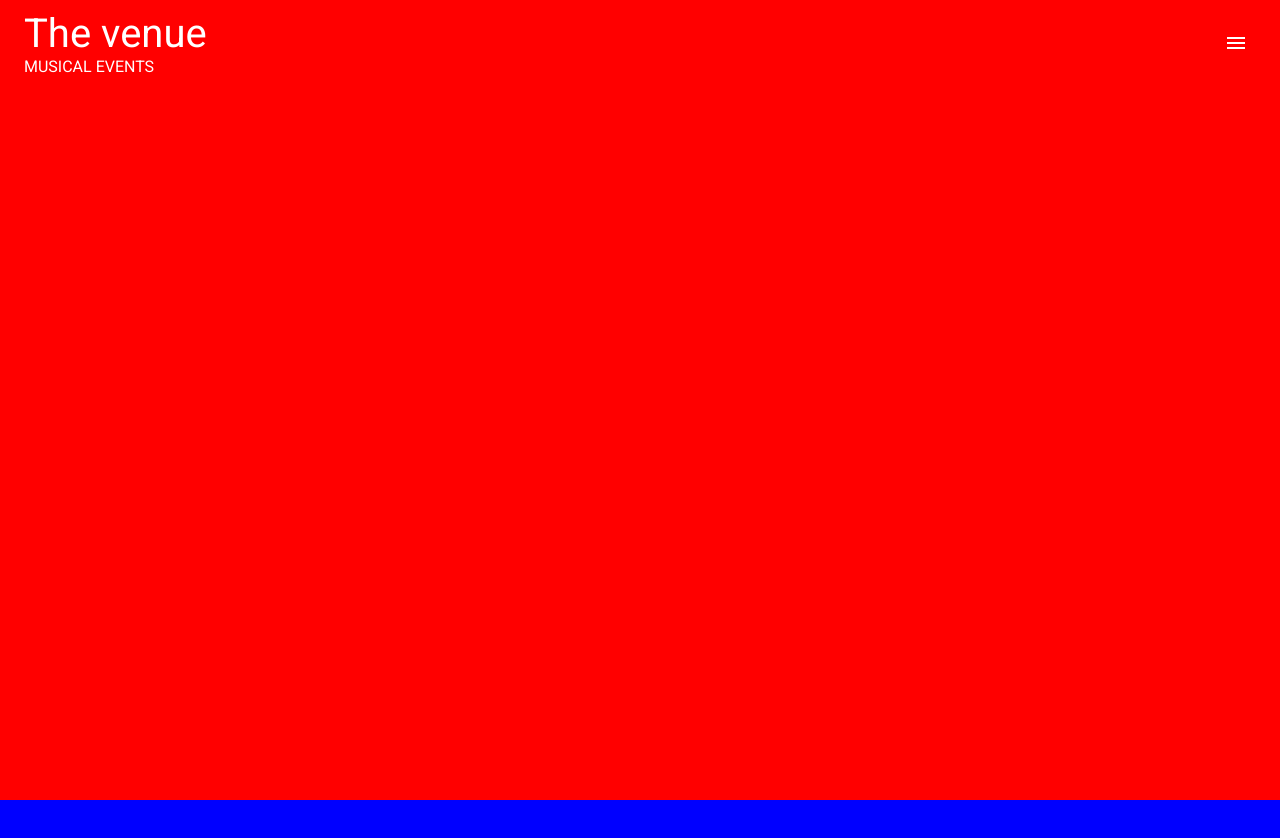
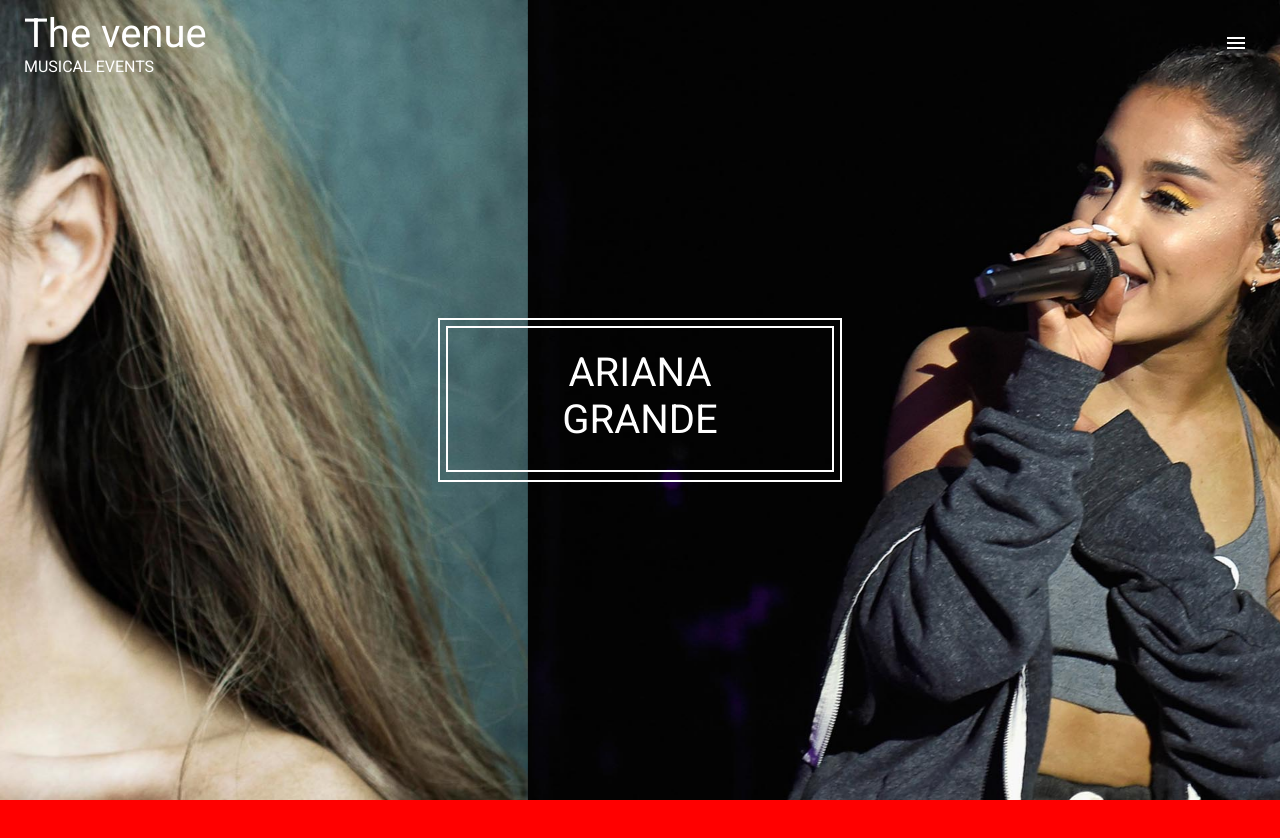
Before and after one commit to khmaladze-tiko/the_venue, a React (Create React App) app: page / in a window 1280 px wide. Shown: the top 838 px of the page. Built offline with nearby package versions, Linux system fonts and the light colour scheme.

Commit message:
add a carrousel

```diff
--- a/package.json
+++ b/package.json
@@ -14,6 +14,8 @@
     "react-awesome-reveal": "^4.2.7",
     "react-dom": "^18.2.0",
     "react-scripts": "5.0.1",
+    "react-slick": "^0.30.1",
+    "slick-carousel": "^1.8.1",
     "web-vitals": "^2.1.4"
   },
   "scripts": {
--- a/src/App.js
+++ b/src/App.js
@@ -3,11 +3,15 @@
 
 import Header from './components/header_footer/Header';
 import Footer from './components/header_footer/Footer';
+import Featured from './components/featured';
 
 const App = () => {
   return (
     <div className="App">
       <Header/>
+        <>
+          <Featured/>
+        </>
       <div style={{backgroundColor: 'red', height: '800px'}}></div>
       <div style={{backgroundColor: 'blue', height: '800px'}}></div>
       <div style={{backgroundColor: 'green', height: '800px'}}></div>
--- /dev/null
+++ b/src/components/featured/Carrousel.js
@@ -0,0 +1,69 @@
+import React from "react";
+import Slider from "react-slick";
+
+
+import "slick-carousel/slick/slick.css";
+import "slick-carousel/slick/slick-theme.css";
+
+
+import slide_one from "../../resources/images/slide_one.jpg";
+import slide_two from "../../resources/images/slide_two.jpg";
+import slide_three from "../../resources/images/slide_three.jpg";
+
+const Carrousel = () => {
+
+    const settings = {
+        dots:false,
+        infinite:true,
+        autoplay:true,
+        speed:500
+    }
+
+
+    return(
+        <div
+            className="carrousel_wrapper"
+            style={{
+                height: `${window.innerHeight}px`
+            }}
+        >
+            <Slider {...settings}>
+                <div>
+                    <div
+                        className="carrousel_image"
+                        style={{
+                            background: `url(${slide_one})`,
+                            height: `${window.innerHeight}px`
+                        }}
+                    >
+
+                    </div>
+                </div>
+                <div>
+                <div
+                        className="carrousel_image"
+                        style={{
+                            background: `url(${slide_two})`,
+                            height: `${window.innerHeight}px`
+                        }}
+                    >
+
+                    </div>
+                </div>
+                <div>
+                <div
+                        className="carrousel_image"
+                        style={{
+                            background: `url(${slide_three})`,
+                            height: `${window.innerHeight}px`
+                        }}
+                    >
+
+                    </div>
+                </div>
+            </Slider>
+        </div>
+    )
+}
+
+export default Carrousel;
--- /dev/null
+++ b/src/components/featured/index.js
@@ -0,0 +1,16 @@
+import React from "react";
+import Carrousel from "./Carrousel";
+
+const Featured = () => {
+    return(
+        <div className="featured_container">
+            <Carrousel/>
+            <div className="artist_name">
+                <div className="wrapper">
+                    Ariana Grande
+                </div>
+            </div>
+        </div>
+    )
+}
+export default Featured;
```
Also changed, not shown: 1 other file (tests, documents, lock files or other folders).
